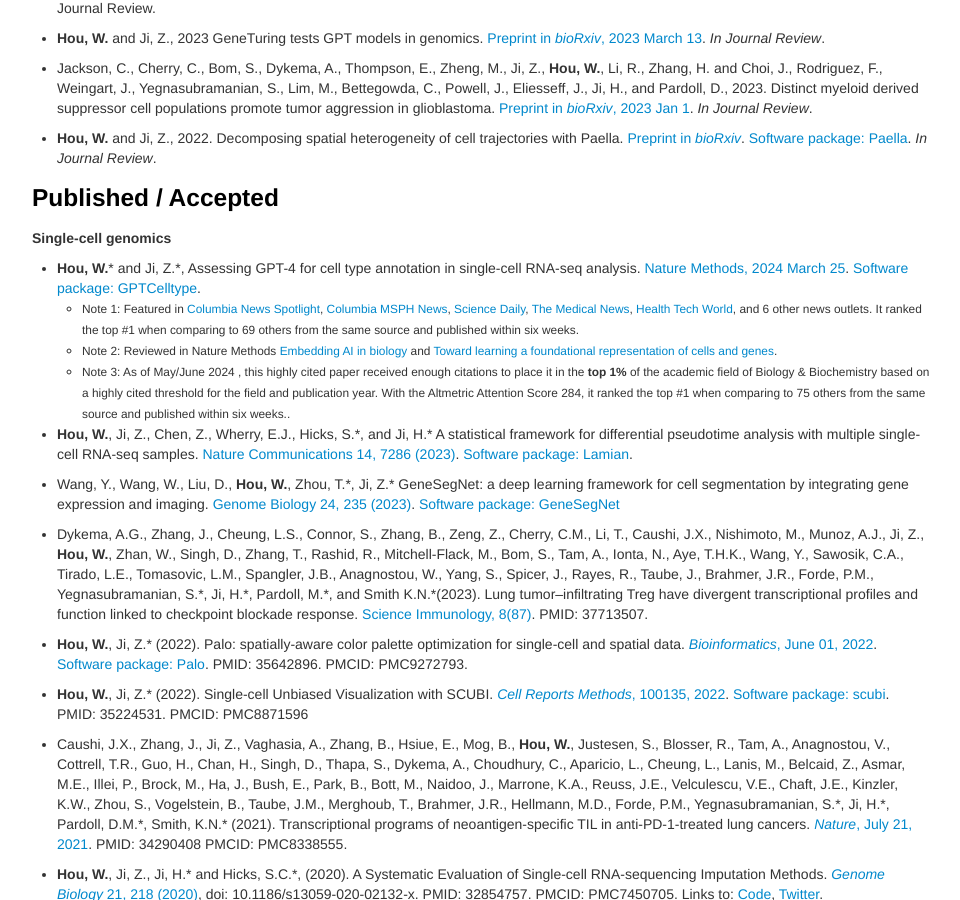
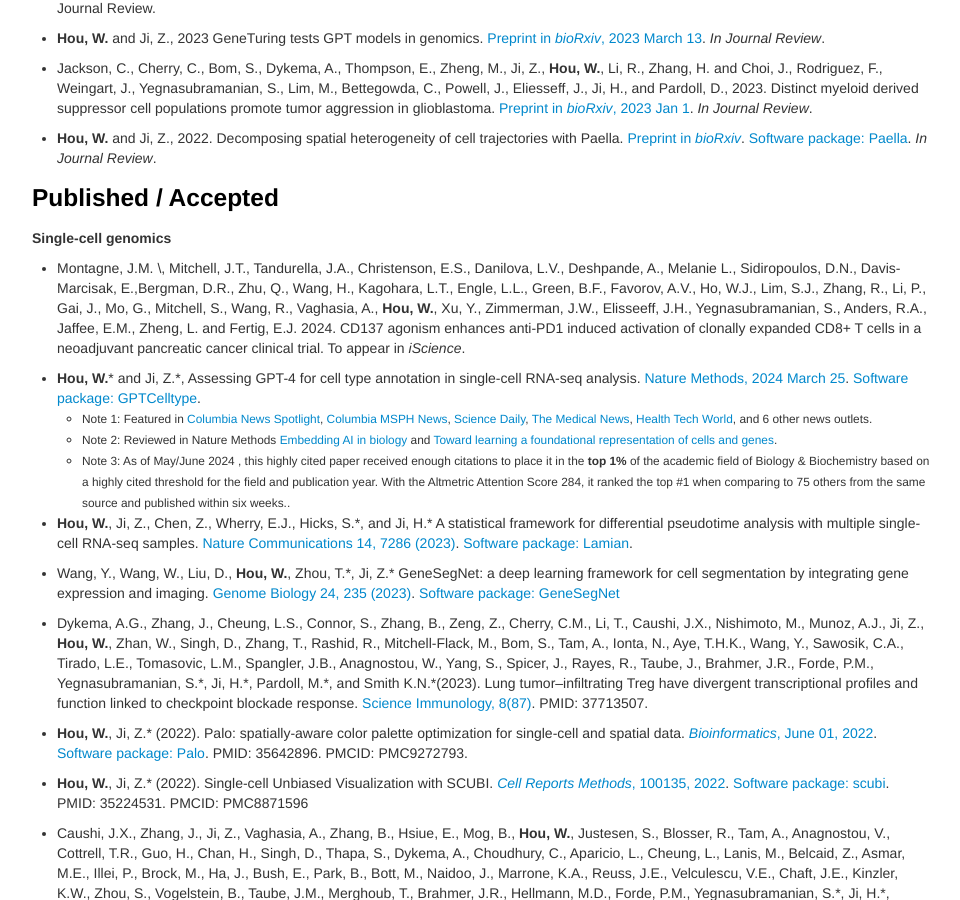
Before and after one commit to Winnie09/Wenpin_Hou, a Jekyll site: the page built from pages/publications.md, in a window 1280 px wide and 900 px high, scrolled down 304 px. Shown: the whole window, without its empty margins (158-1118 px from the left). Built offline with Jekyll 4.4.1, drawn with Linux system fonts in a browser that asks for light colours.

Commit message:
publications.md

```diff
--- a/pages/publications.md
+++ b/pages/publications.md
@@ -25,8 +25,13 @@ For a complete list of publications, see also [Google Scholar](https://scholar.g
 
 ##### Single-cell genomics
 
+
+
+- Montagne, J.M. \, Mitchell, J.T., Tandurella, J.A.,  Christenson, E.S., Danilova, L.V.,  Deshpande, A., Melanie L., Sidiropoulos, D.N., Davis-Marcisak, E.,Bergman, D.R., Zhu, Q., Wang, H., Kagohara, L.T., Engle, L.L., Green, B.F., Favorov, A.V., Ho, W.J., Lim, S.J., Zhang, R., Li, P., Gai, J.,  Mo, G., Mitchell, S., Wang, R., Vaghasia, A.,  **Hou, W.**, Xu, Y., Zimmerman, J.W., Elisseeff, J.H., Yegnasubramanian, S.,  Anders, R.A., Jaffee, E.M., Zheng, L. and Fertig, E.J. 2024. CD137 agonism enhances anti-PD1 induced activation of clonally expanded CD8+ T cells in a neoadjuvant pancreatic cancer clinical trial. To appear in *iScience*.
+
+
 - **Hou, W.**\* and Ji, Z.\*, Assessing GPT-4 for cell type annotation in single-cell RNA-seq analysis. [Nature Methods, 2024 March 25](https://link.springer.com/article/10.1038/s41592-024-02235-4?utm_source=rct_congratemailt&utm_medium=email&utm_campaign=oa_20240325&utm_content=10.1038/s41592-024-02235-4). [Software package: GPTCelltype](https://winnie09.github.io/Wenpin_Hou/pages/gptcelltype.html).
-	- <small> Note 1: Featured in [Columbia News Spotlight](https://us7.campaign-archive.com/?e=__test_email__&u=cc26d8788ee7d6f98dd0af14e&id=6dd610b0a9), [Columbia MSPH News](https://www.publichealth.columbia.edu/news/gpt-4-ai-outperforms-experts-identification-cell-types?utm_source=newsletter&utm_medium=email&utm_campaign=040124spotlight), [Science Daily](https://www.sciencedaily.com/releases/2024/03/240325172422.htm), [The Medical News](https://www.news-medical.net/news/20240326/GPT-4-shows-expert-level-accuracy-in-annotating-cell-types.aspx), [Health Tech World](https://www.htworld.co.uk/news/gpt-4-for-identifying-cell-types-in-single-cells-matches/), and 6 other news outlets. It ranked the top #1 when comparing to 69 others from the same source and published within six weeks. </small>
+	- <small> Note 1: Featured in [Columbia News Spotlight](https://us7.campaign-archive.com/?e=__test_email__&u=cc26d8788ee7d6f98dd0af14e&id=6dd610b0a9), [Columbia MSPH News](https://www.publichealth.columbia.edu/news/gpt-4-ai-outperforms-experts-identification-cell-types?utm_source=newsletter&utm_medium=email&utm_campaign=040124spotlight), [Science Daily](https://www.sciencedaily.com/releases/2024/03/240325172422.htm), [The Medical News](https://www.news-medical.net/news/20240326/GPT-4-shows-expert-level-accuracy-in-annotating-cell-types.aspx), [Health Tech World](https://www.htworld.co.uk/news/gpt-4-for-identifying-cell-types-in-single-cells-matches/), and 6 other news outlets.  </small>
 	- <small> Note 2: Reviewed in Nature Methods [Embedding AI in biology](https://www.nature.com/articles/s41592-024-02391-7) and [Toward learning a foundational representation of cells and genes](https://www.nature.com/articles/s41592-024-02367-7).</small>
 	- <small> Note 3:  As of May/June 2024 , this highly cited paper received enough citations to place it in the **top 1%** of the academic field of Biology & Biochemistry based on a highly cited threshold for the field and publication year. With the Altmetric Attention Score 284, it ranked the top #1 when comparing to 75 others from the same source and published within six weeks.. </small>
 
```
